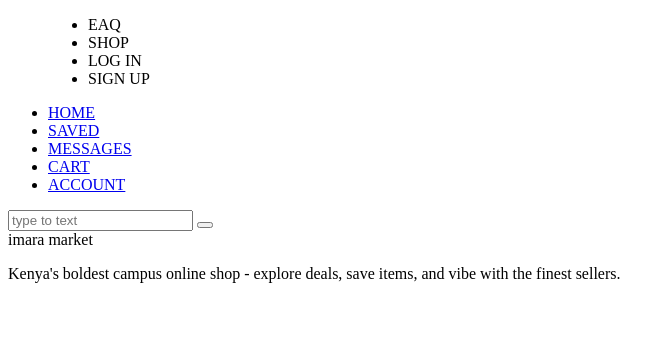
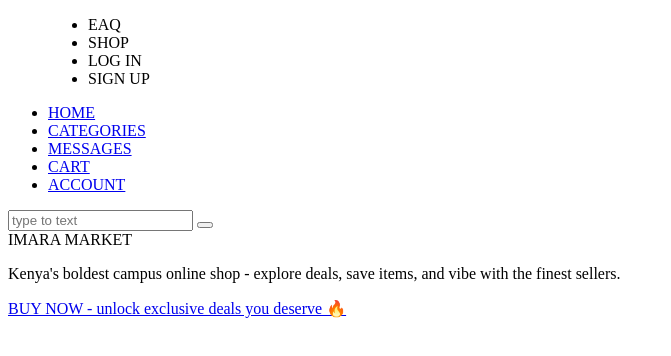
Before and after one commit to sean001-mbs/Just, a plain HTML site: page index.html in a window 1280 px wide. Shown: the whole page, without its empty margins (0-671 px from the left). Drawn offline with Linux system fonts and the light colour scheme.

Commit message:
index.html

```diff
--- a/index.html
+++ b/index.html
@@ -22,7 +22,7 @@
         <div class="menu">
           <ul>
               <li><a href="#">HOME</a></li>
-              <li><a href="#">SAVED</a></li>
+              <li><a href="#">CATEGORIES</a></li>
               <li><a href="#">MESSAGES</a></li>
               <li><a href="#">CART</a></li>
               <li><a href="#">ACCOUNT</a></li>
@@ -36,8 +36,10 @@
 
      </div>
      <div class="content">
-       <hl>imara market</hl>
+       <hl>IMARA MARKET</hl>
        <p>Kenya's boldest campus online shop - explore deals, save items, and vibe with the finest sellers.</p>
+
+      <a href="#" class="cn">BUY NOW - unlock exclusive deals you deserve 🔥</a>
      </div>
   </div>
 
```
